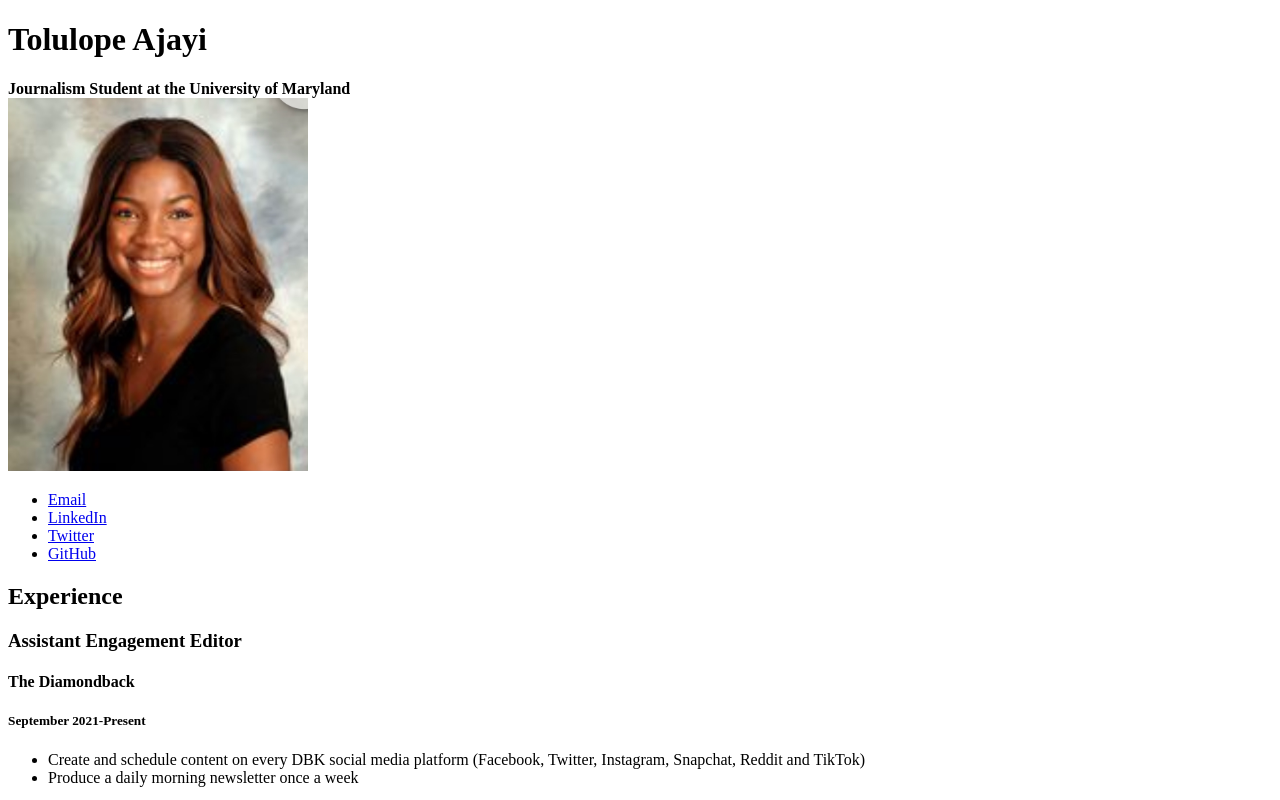
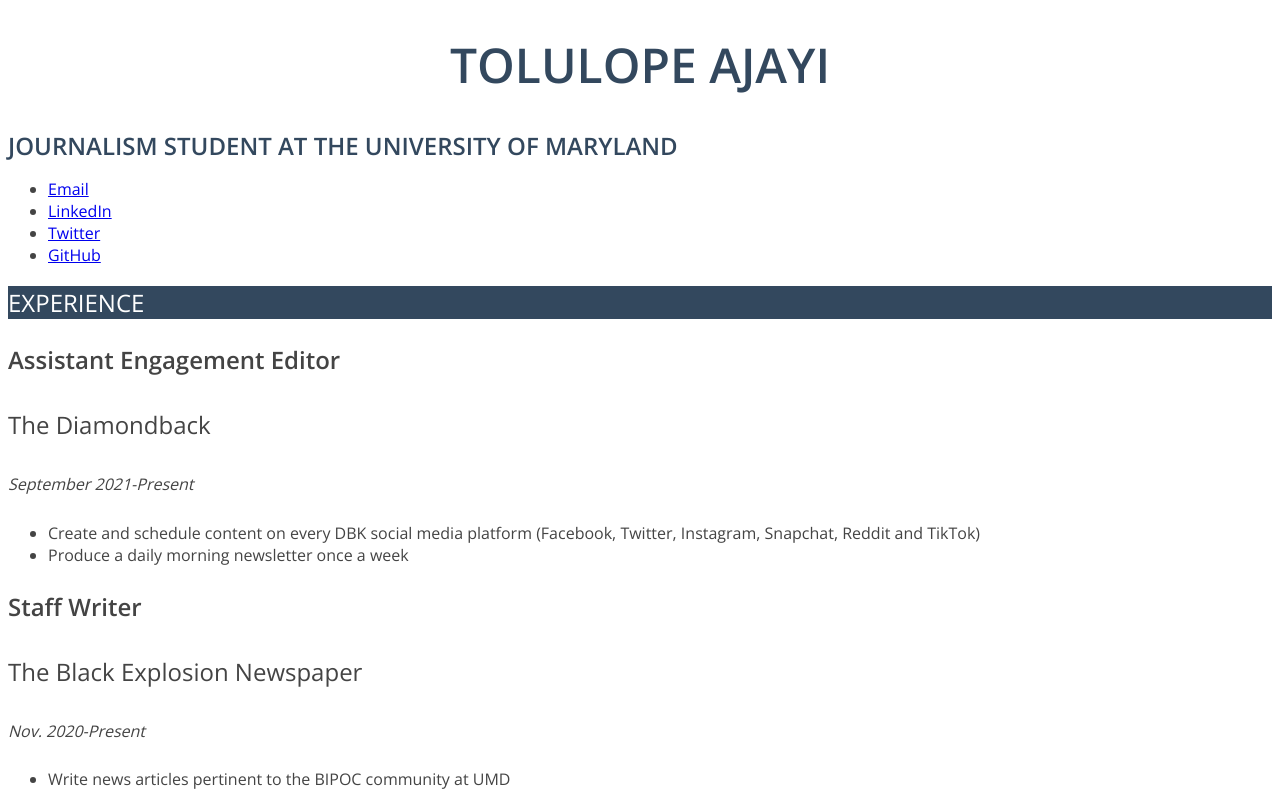
Before and after one commit to tajayi12/portfolio, a plain HTML site: page basic-resume/index.html in a window 1280 px wide. Shown: the top 800 px of the page. Drawn offline with nearby package versions, Linux system fonts and the light colour scheme.

Commit message:
Style.CSS Class 3

```diff
--- a/basic-resume/index.html
+++ b/basic-resume/index.html
@@ -3,6 +3,13 @@
 
 <head>
 	<title>Tolulope Ajayi Resume</title>
+
+	<link rel="stylesheet" type="text/css" href="style.css">
+
+	<link rel="preconnect" href="https://fonts.googleapis.com">
+	<link rel="preconnect" href="https://fonts.gstatic.com" crossorigin>
+	<link href="https://fonts.googleapis.com/css2?family=Open+Sans:wght@400;600&display=swap" rel="stylesheet">
+
 </head>
 
 <body>
--- /dev/null
+++ b/basic-resume/style.css
@@ -0,0 +1,51 @@
+body {
+	font-family: 'Open Sans', Arial, sans-serif;
+	font-size: 1em;
+	color: #444;
+	font-weight:  400;
+}
+
+h1{
+	font-size: 3em;
+	color: #33485e;
+	text-transform: uppercase;
+	text-align: center;
+}
+
+img{
+	display: none;
+}
+
+b{
+	text-transform: uppercase;
+	font-size: 1.5em;
+	color: #33485e;
+}
+
+h2{
+	font-size: 1.5em;
+	text-transform: uppercase;
+	background-color: #33485e;
+	color: white;
+	font-weight: 400;
+}
+
+h3{
+	font-weight: 600;
+	font-size: 1.5em;
+}
+
+h4{
+	font-weight: 400;
+	font-size: 1.5em;
+}
+
+h5{
+	font-weight: 400;
+	font-size: 1em;
+	font-style: italic;
+}
+
+ul li{
+	font-size: 1em;
+}
```
Also changed, not shown: 1 other file.
